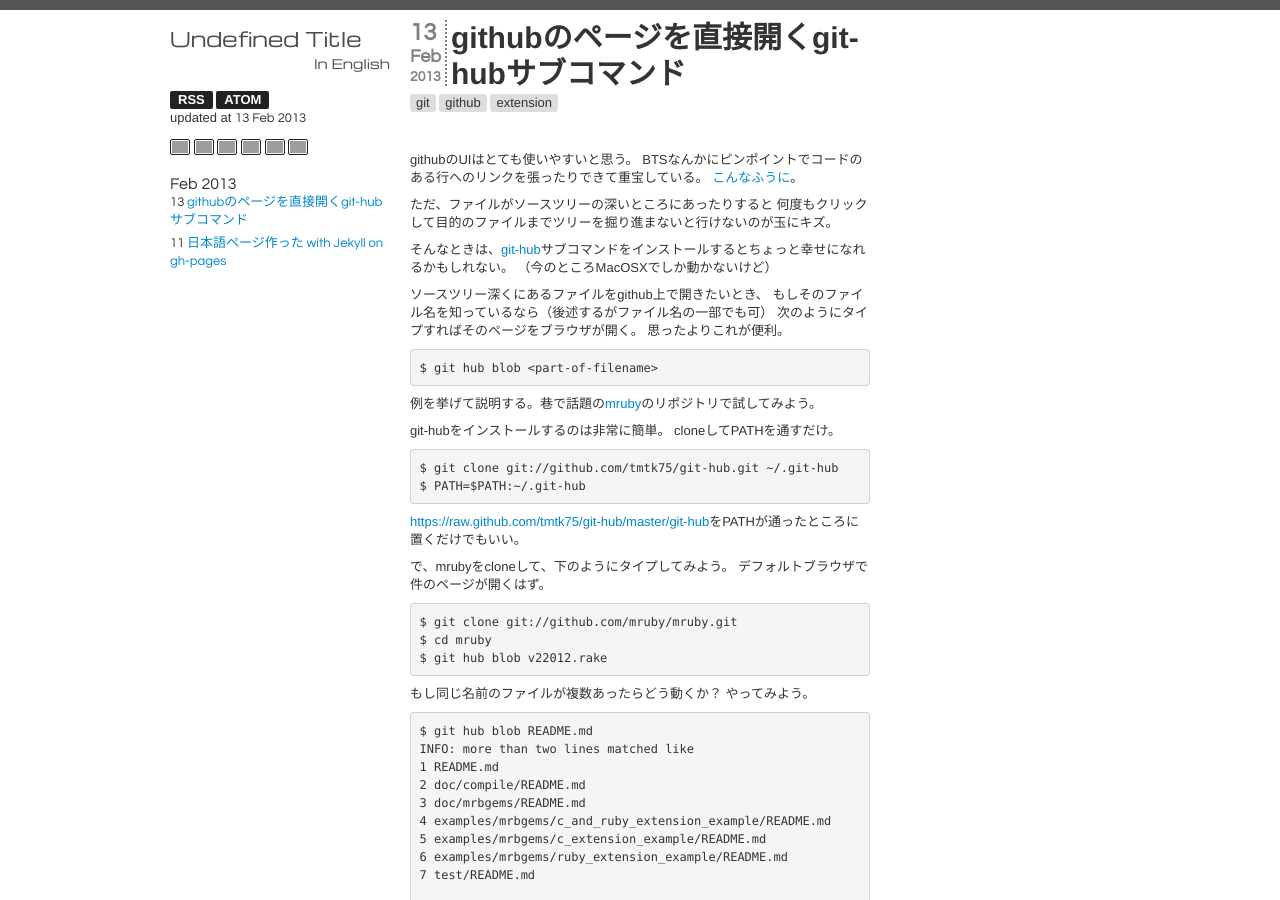
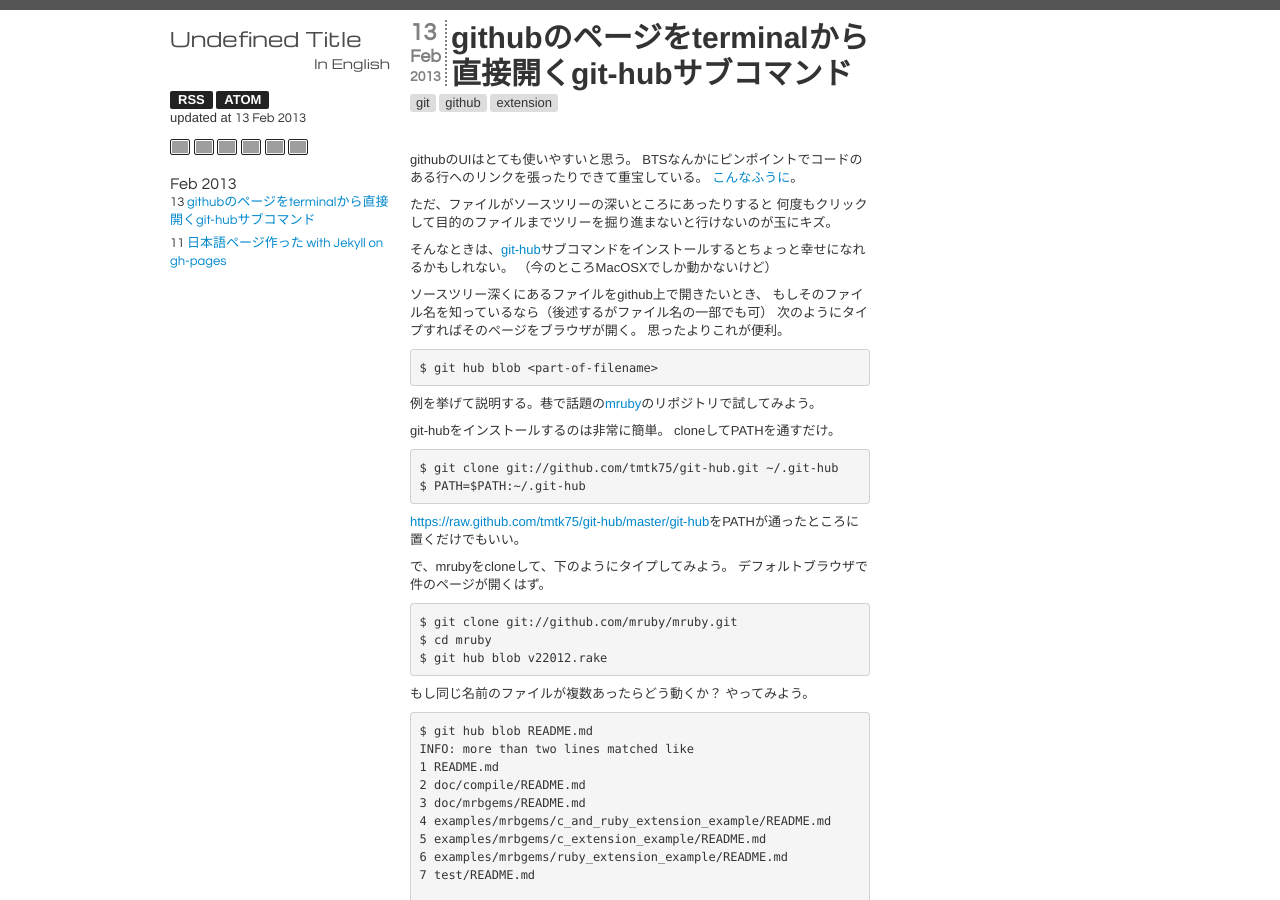
Before and after one commit to tmtk75/tmtk75.github.io, a Jekyll site: the page built from _posts/2013-02-13-git-hub_subcommand_to_open_github_pages.ja.md, in a window 1280 px wide and 900 px high. Built offline with Jekyll 4.4.1, drawn with Linux system fonts in a browser that asks for light colours; comment, search, counter and statistics services are not loaded; grey boxes are pictures that could not be loaded.

Commit message:
fix titles

```diff
--- a/_posts/2013-02-13-git-hub_subcommand_to_open_github_pages.ja.md
+++ b/_posts/2013-02-13-git-hub_subcommand_to_open_github_pages.ja.md
@@ -1,6 +1,6 @@
 ---
 layout: post
-title: githubのページを直接開くgit-hubサブコマンド
+title: githubのページをterminalから直接開くgit-hubサブコマンド
 tags: git github extension
 lang: ja
 creation-date: 2013-02-13  8:08:24
--- a/_posts/2013-02-13-git-hub_subcommand_to_open_github_pages.md
+++ b/_posts/2013-02-13-git-hub_subcommand_to_open_github_pages.md
@@ -1,6 +1,6 @@
 ---
 layout: post
-title: git-hub subcommand to open github with browser from CLI
+title: git-hub subcommand to open github with browser from terminal
 tags: git github extension
 lang:
 creation-date: 2013-02-13  8:08:24
```
